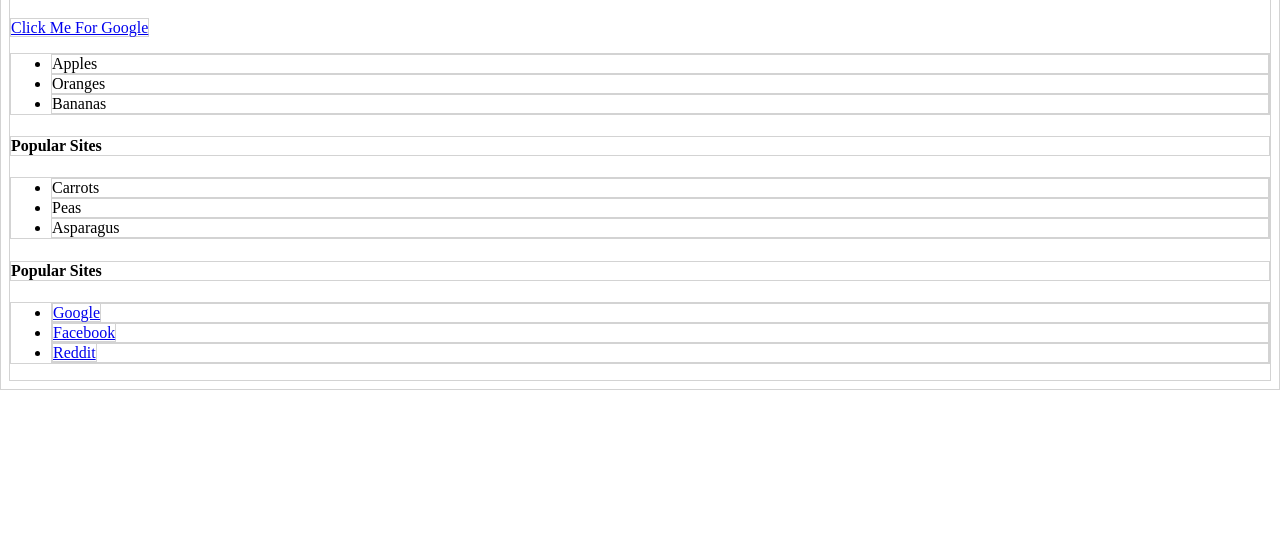
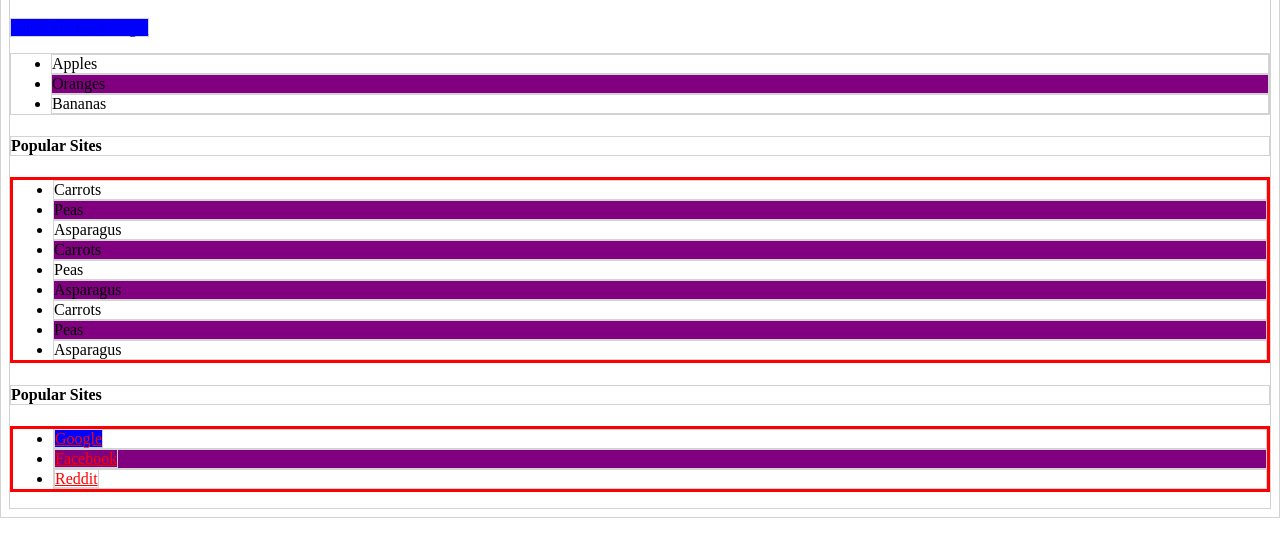
Before and after one commit to oscarfabra/web-developer-bootcamp, a plain HTML site: page section5/demo.html in a window 1280 px wide. Shown: the part 73-630 px from the top of the page. Drawn offline with Linux system fonts and the light colour scheme.

Commit message:
Covered specificity and the cascade on Intro to CSS

```diff
--- a/section5/demo.html
+++ b/section5/demo.html
@@ -21,6 +21,12 @@
 	<li>Carrots</li>
 	<li>Peas</li>
 	<li>Asparagus</li>
+	<li>Carrots</li>
+	<li>Peas</li>
+	<li>Asparagus</li>
+	<li>Carrots</li>
+	<li>Peas</li>
+	<li>Asparagus</li>
 </ul>
 
 <h4>Popular Sites</h4>
--- a/section5/selectors.css
+++ b/section5/selectors.css
@@ -18,26 +18,28 @@ li {
 }
 
 /*Descendant Selector*/
-
-/*li a {
-	color: red;
-}*/
+li a {
+  color: red;
+}
 
 /*Adjacent Selector*/
-
-/*h4 + ul {
-	border: 4px solid red;
-}*/
-
+h4 + ul {
+  border: 3px solid red;
+}
 
 /*Attribute Selector*/
+a[href="http://www.google.com"] {
+  background: blue;
+}
 
-/*a[href="http://www.google.com"] {
-	background: blue;
+/*input[type="checkbox"] {
+  background: yellow;
 }*/
 
 /*nth of type*/
-
-/*li:nth-of-type(odd){
-	background: purple;
+/*ul:nth-of-type(3) {
+  background: purple;
 }*/
+li:nth-of-type(even) {
+  background: purple;
+}
--- /dev/null
+++ b/section5/specificity_order.css
@@ -0,0 +1,37 @@
+/* Type Selectors */
+
+li {
+
+}
+
+li a {
+
+}
+
+li + a {
+
+}
+
+/* Class, Attribute, and Pseudo-Class Selectors */
+
+.hello {
+
+}
+
+input[type="text"]{
+
+}
+
+a:hover {
+
+}
+
+input:checked {
+
+}
+
+/* ID Selectors */
+
+#hello {
+
+}
```
Also changed, not shown: section5/specificity.html (added, +41 -0 lines), section5/todos.css (line endings or trailing spaces).
